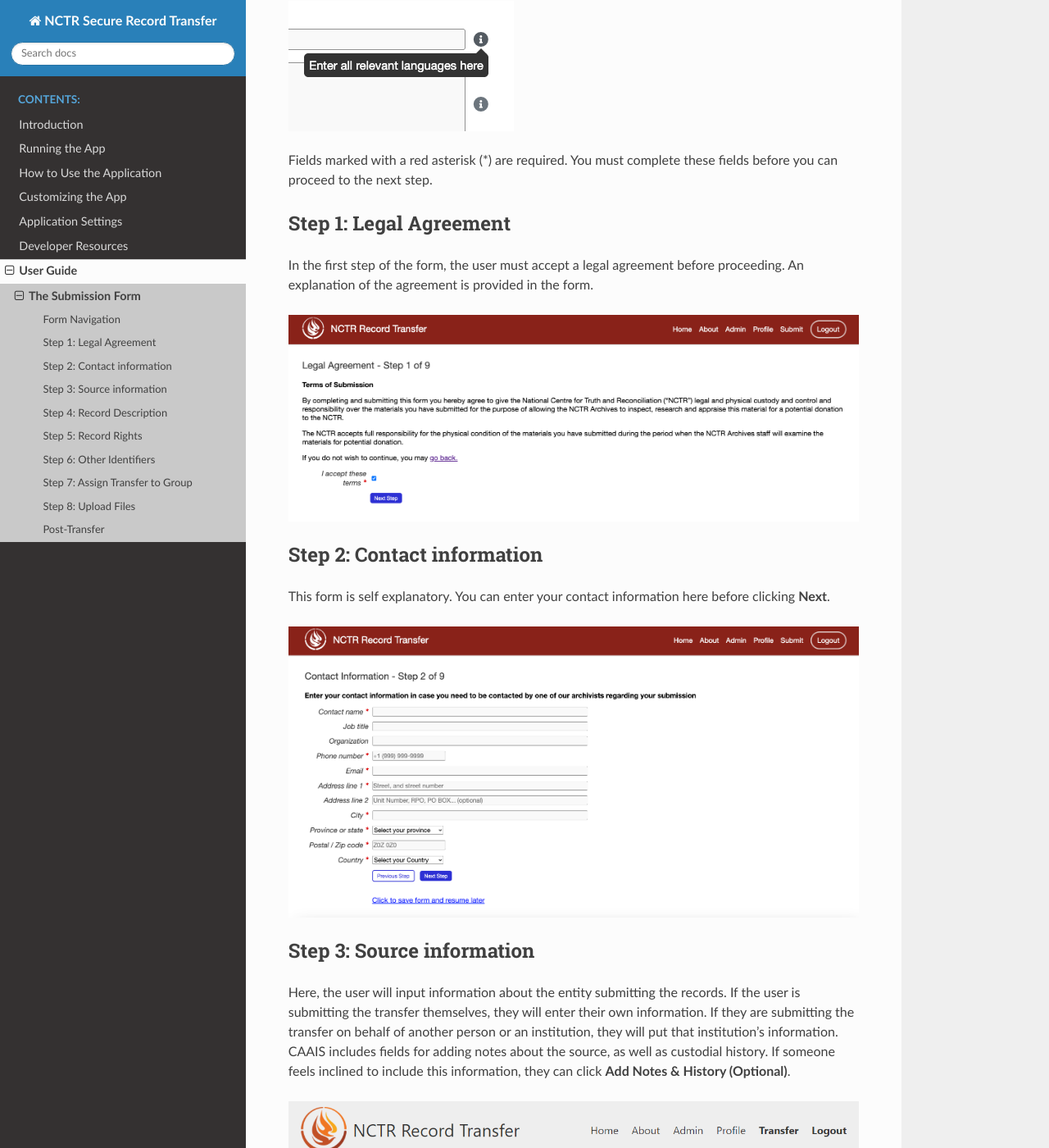
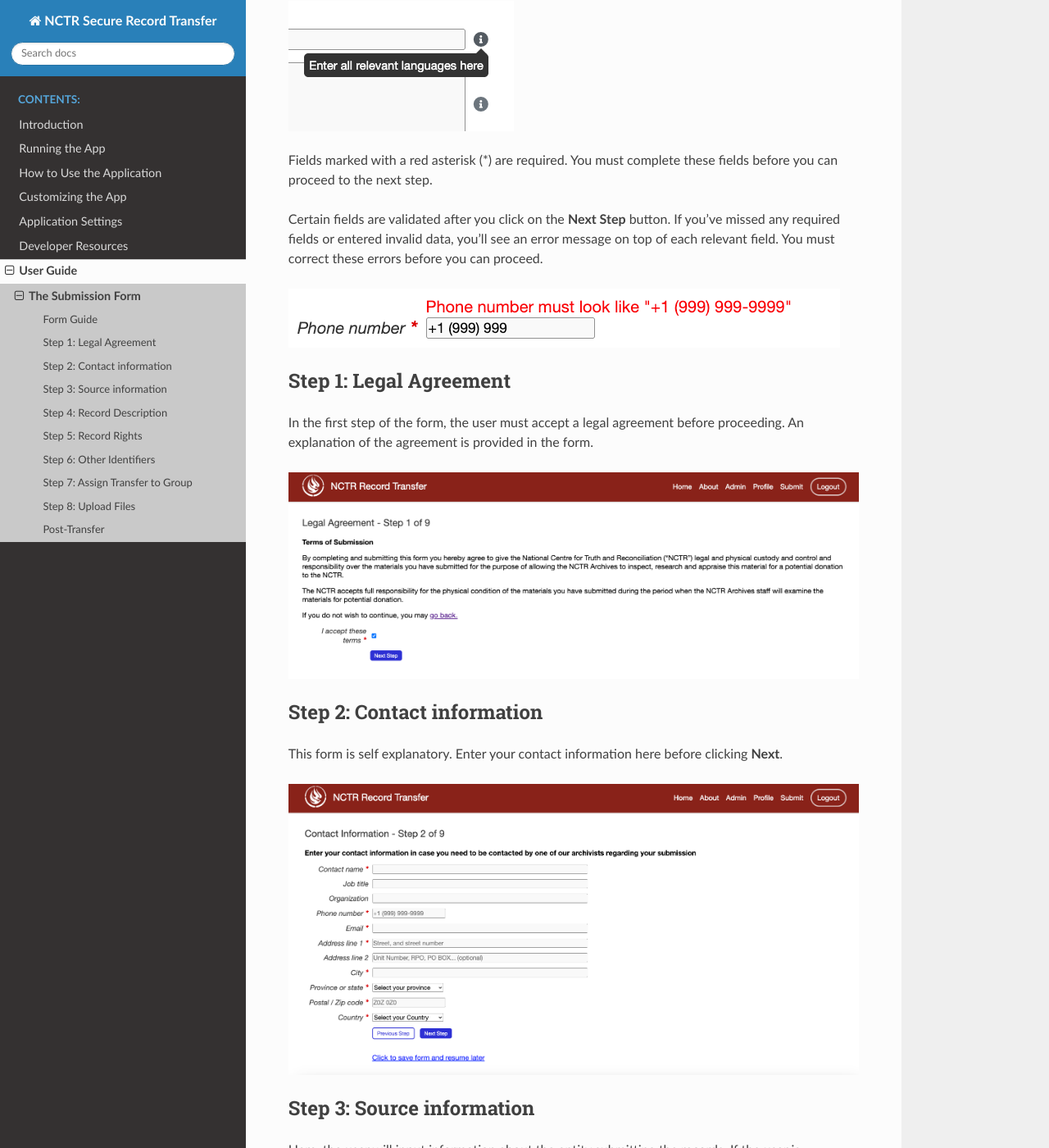
Before and after one commit to NationalCentreTruthReconciliation/Secure-Record-Transfer, a Sphinx documentation site: the page built from docs/userguide/submission-form.rst, in a window 1280 px wide and 1400 px high, scrolled down 1082 px. Shown: the whole window at 82% size. Built offline with Sphinx 7.4.7 and the Read the Docs theme 3.1.0, drawn with Linux system fonts in a browser that asks for light colours; some of the changed text lies outside the part shown.

Commit message:
Add section for form validation errors

```diff
--- a/docs/userguide/submission-form.rst
+++ b/docs/userguide/submission-form.rst
@@ -11,8 +11,8 @@
     :alt: How to access the submission form
 
 
-Form Navigation
-##############
+Form Guide
+###############
 
 The submission form is divided into multiple steps to simplify the submission process. At the
 bottom of each step, you'll find navigation buttons to help you move through the form. Click on
@@ -33,6 +33,12 @@
 Fields marked with a red asterisk (*) are required. You must complete these fields before you can
 proceed to the next step.
 
+Certain fields are validated after you click on the **Next Step** button. If you've missed any
+required fields or entered invalid data, you'll see an error message on top of each relevant field.
+You must correct these errors before you can proceed.
+
+.. image:: images/form_error.png
+    :alt: Error message on the transfer form
 
 Step 1: Legal Agreement
 #######################
```
Also changed, not shown: other parts of docs/userguide/submission-form.rst (+2 -2 lines), docs/userguide/images/form_error.png (added), docs/userguide/images/form_navigation.png (renamed from docs/userguide/images/transfer_form_navigation.png).
